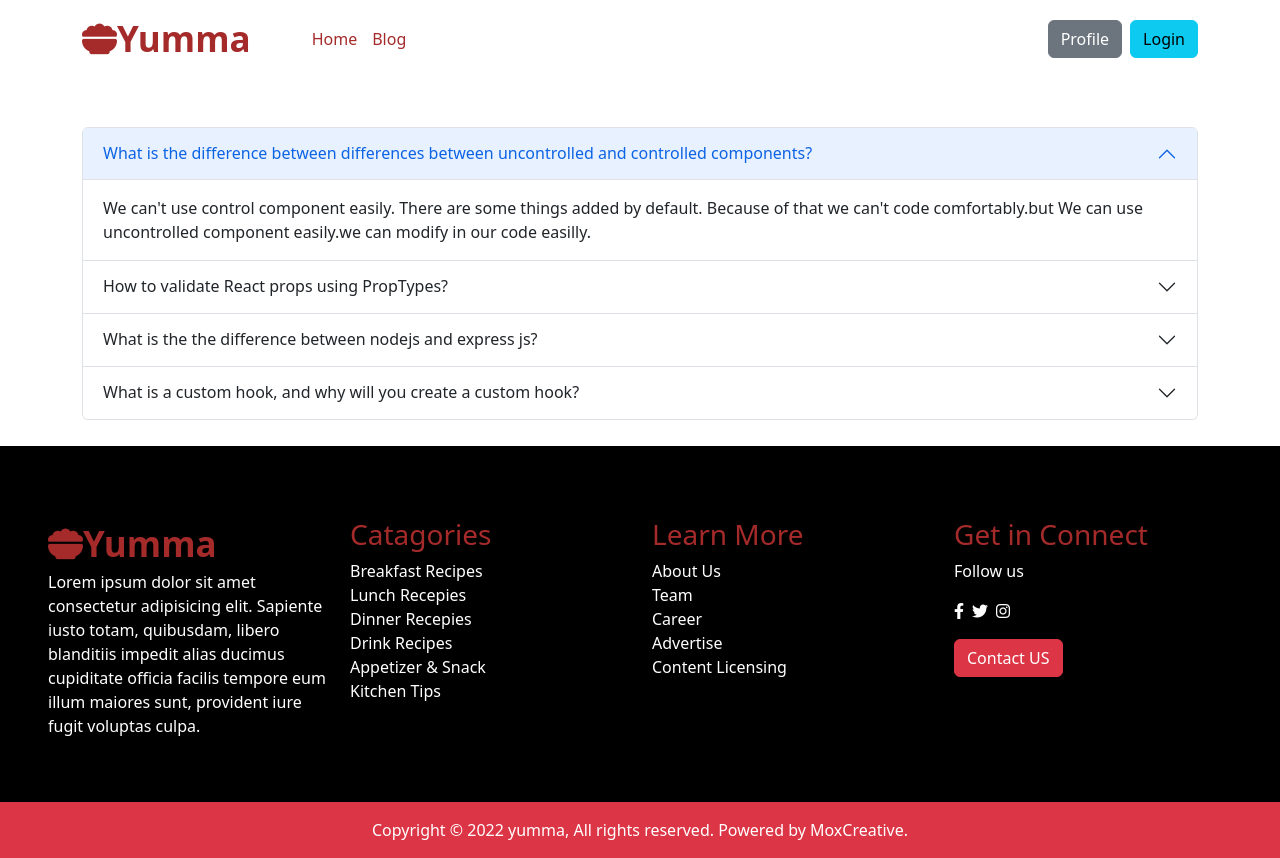
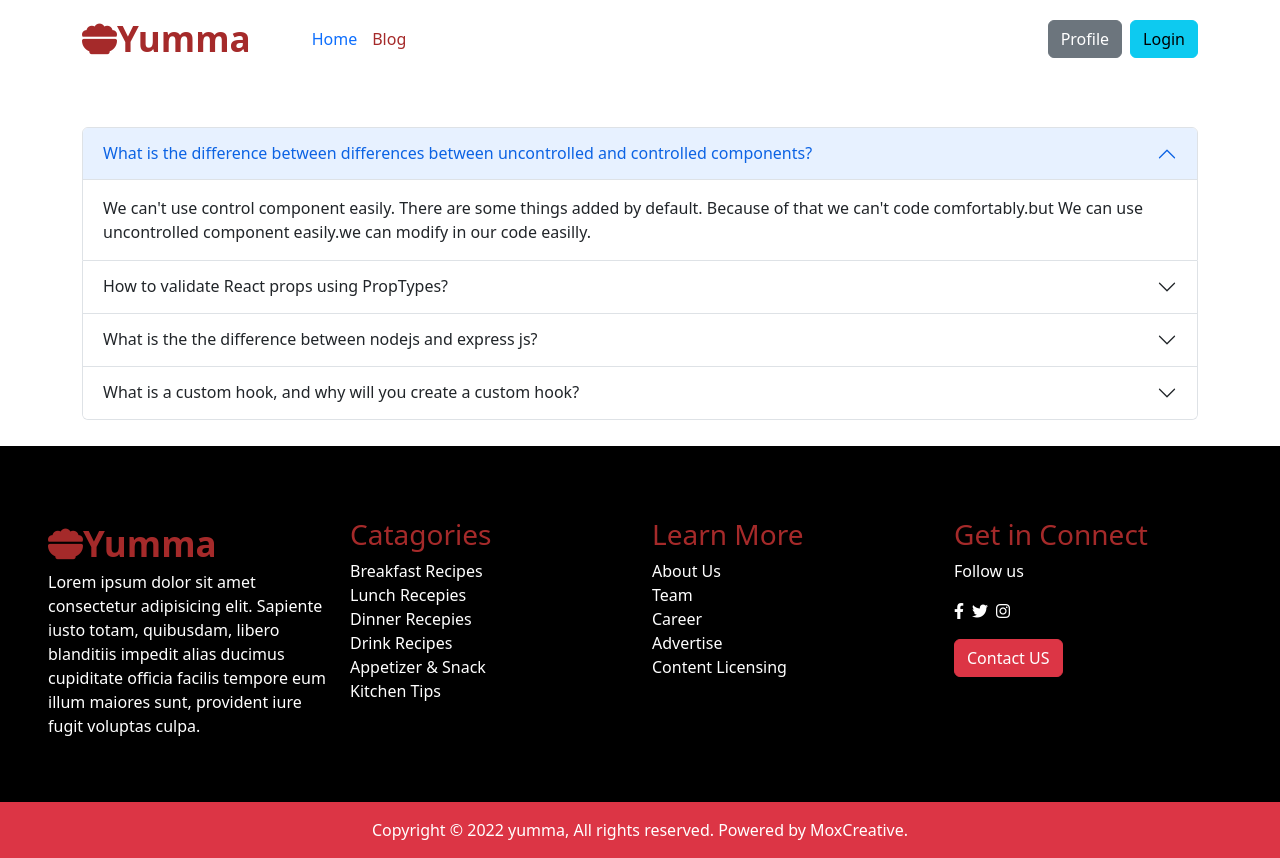
Before and after one commit to Tasniasamia/Assignment_10_client, a React (Vite) app: page /Blog in a window 1280 px wide. Built offline with nearby package versions, Linux system fonts and the light colour scheme.

Commit message:
addactivelink

```diff
--- a/src/Component/Pages/Card_item/Card_item.jsx
+++ b/src/Component/Pages/Card_item/Card_item.jsx
@@ -25,7 +25,7 @@ const Card_item = (props) => {
         </div>
 
         <div className='text-center my-4'>
-     <button className='btn btn-danger btn-lg'><Link to={`/home_layout/${propsdatas.id}`}className='text-decoration-none text-white'> View Receipies</Link></button></div>
+     <button className='btn btn-danger btn-lg'><Link to={`/home_layout/${propsdatas.id}`}className='text-decoration-none text-white'> View Recepies</Link></button></div>
 
       </div>
     </div>
--- a/src/Component/Pages/Home/Receipe/Receipe.jsx
+++ b/src/Component/Pages/Home/Receipe/Receipe.jsx
@@ -10,7 +10,7 @@ const Receipe = (prop) => {
 
         setAccept(true);
 
-            return  toast('You have Liked');
+         {accept?"":toast('You have Liked')}
 
 
     }
--- /dev/null
+++ b/src/Component/Pages/Shared/Active/Active.jsx
@@ -0,0 +1,25 @@
+import React from 'react';
+import { NavLink } from 'react-router-dom';
+import './Activestylepage.css';
+const Activestyle = ({to,children}) => {
+    return (
+        <div>
+
+             <NavLink
+                    to={to}
+                    className={({ isActive }) =>
+                      isActive
+                        ? "active"
+
+                        : ""
+                    }
+                  >
+                    {children}
+                  </NavLink>
+
+        </div>
+    );
+};
+
+
+export default Activestyle;
--- /dev/null
+++ b/src/Component/Pages/Shared/Active/Activestylepage.css
@@ -0,0 +1,3 @@
+.active{
+    color:brown;
+}
--- a/src/Component/Pages/Shared/Header/Header.css
+++ b/src/Component/Pages/Shared/Header/Header.css
@@ -1,7 +1,7 @@
 #navbar2 a{
     text-decoration: none;
     margin-left: 15px;
-    color:brown;
+
 }
 #navbar2{
     margin-left: 30px;
--- a/src/Component/Pages/Shared/Header/Header.jsx
+++ b/src/Component/Pages/Shared/Header/Header.jsx
@@ -5,6 +5,7 @@ import NavDropdown from 'react-bootstrap/NavDropdown';
 import Button from 'react-bootstrap/Button';
 import { Link } from 'react-router-dom';
 import './Header.css';
+import Activestyle from '../Active/Active';
 function Header() {
   return (
     <Navbar collapseOnSelect expand="lg" bg="white" variant="white"className=''>
@@ -13,8 +14,8 @@ function Header() {
         <Navbar.Toggle aria-controls="responsive-navbar-nav" />
         <Navbar.Collapse id="responsive-navbar-nav">
           <Nav className="me-auto"id="navbar2">
-            <Link to="/">Home</Link>
-            <Link to="/Blog">Blog</Link>
+            <Activestyle to="/"active>Home</Activestyle>
+            <Activestyle to="/Blog">Blog</Activestyle>
 
 
           </Nav>
```
